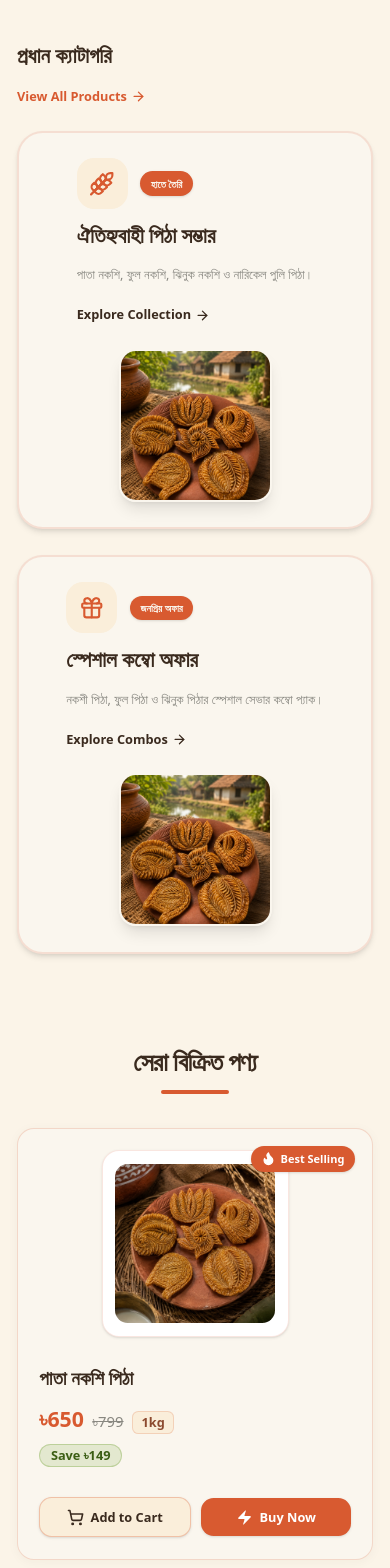
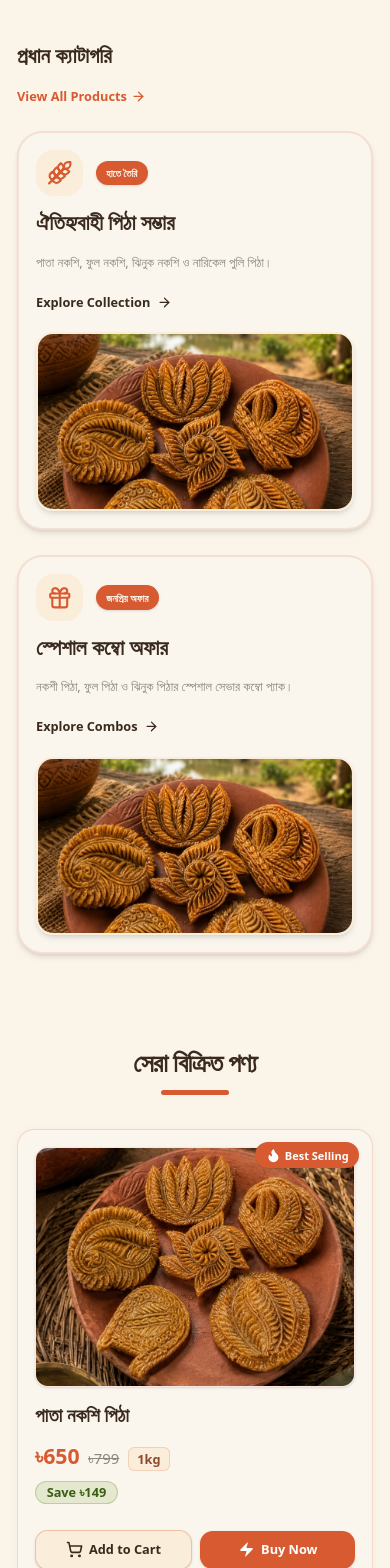
Before and after one commit to mehedi128/aghran-frontend, a React (Vite) app: page / in a window 390 px wide. Shown: the part 1080-2648 px from the top of the page. Built offline with nearby package versions, Linux system fonts and the light colour scheme; no server answers; a web font is replaced by a local one.

Commit message:
Improve responsive layout for Top Selling and Featured Categories sections

```diff
--- a/src/components/home/FeaturedCategories.tsx
+++ b/src/components/home/FeaturedCategories.tsx
@@ -66,13 +66,14 @@ export const FeaturedCategories: React.FC = () => {
           <div
             key={cat.id}
             onClick={() => handleCategoryClick(cat)}
-            className="group relative bg-[#FAF6EE] rounded-3xl p-6 sm:p-8 border-2 border-[#D85A30]/15 hover:border-[#D85A30]/50 shadow-md hover:shadow-2xl transition-all duration-300 cursor-pointer overflow-hidden flex flex-col sm:flex-row items-center justify-between gap-6"
+            className="group relative bg-[#FAF6EE] rounded-3xl p-4 sm:p-6 md:p-8 border-2 border-[#D85A30]/15 hover:border-[#D85A30]/50 shadow-md hover:shadow-2xl transition-all duration-300 cursor-pointer overflow-hidden flex flex-col sm:flex-row items-stretch justify-between gap-5 sm:gap-6 w-full"
             id={`category-card-${cat.id}`}
           >
-            {/* Left Content */}
-            <div className="flex-1 space-y-3 z-10">
+            {/* Content */}
+            <div className="flex-1 space-y-3 z-10 flex flex-col justify-between w-full">
+              <div className="space-y-3">
                 <div className="flex items-center gap-3">
-                <div className="p-3 bg-[#FAEEDA] rounded-2xl group-hover:scale-110 transition-transform">
+                  <div className="p-2.5 sm:p-3 bg-[#FAEEDA] rounded-2xl group-hover:scale-110 transition-transform">
                     {cat.icon}
                   </div>
                   <span className={`${cat.badgeColor} text-[#FAF6EE] text-[10px] font-black uppercase px-2.5 py-1 rounded-full shadow-sm`}>
@@ -86,20 +87,21 @@ export const FeaturedCategories: React.FC = () => {
                   </h3>
                 </div>
 
-              <p className="text-xs text-[#888780] leading-relaxed">
+                <p className="text-xs sm:text-sm text-[#888780] leading-relaxed">
                   {cat.subtitle}
                 </p>
+              </div>
 
               <div className="pt-2 flex items-center gap-4">
-                <span className="text-xs font-black text-[#3A2A1E] group-hover:text-[#D85A30] flex items-center gap-1 group-hover:translate-x-1 transition-all">
+                <span className="text-xs sm:text-sm font-black text-[#3A2A1E] group-hover:text-[#D85A30] flex items-center gap-1.5 group-hover:translate-x-1 transition-all">
                   <span>{cat.id === 'combos' ? 'Explore Combos' : 'Explore Collection'}</span>
                   <ArrowRight className="w-3.5 h-3.5" />
                 </span>
               </div>
             </div>
 
-            {/* Right Thumbnail Image */}
-            <div className="w-36 h-36 sm:w-44 sm:h-44 rounded-2xl overflow-hidden shadow-lg flex-shrink-0 border-2 border-[#FAF6EE] group-hover:scale-105 transition-transform duration-500">
+            {/* Thumbnail Image - Full width banner on mobile, square box on desktop */}
+            <div className="w-full sm:w-44 sm:h-auto md:w-52 aspect-[16/9] sm:aspect-square rounded-2xl overflow-hidden shadow-md flex-shrink-0 border-2 border-[#FAEEDA] group-hover:scale-105 transition-transform duration-500 relative">
               <img
                 src={cat.image}
                 alt={cat.titleEnglish}
--- a/src/components/home/TopSellingCarousel.tsx
+++ b/src/components/home/TopSellingCarousel.tsx
@@ -44,33 +44,33 @@ export const TopSellingCarousel: React.FC = () => {
                 key={product.id}
                 id={`top-seller-card-${product.id}`}
                 onClick={() => navigateTo('product-detail', { slug: product.slug })}
-                className="bg-[#FAF6EE] rounded-2xl border border-[#D85A30]/20 shadow-[0_2px_12px_rgba(58,42,30,0.04)] hover:shadow-lg transition-all duration-300 p-5 sm:p-7 relative flex flex-col sm:flex-row items-center sm:items-stretch gap-6 group hover:border-[#D85A30]/40 cursor-pointer"
+                className="bg-[#FAF6EE] rounded-2xl border border-[#D85A30]/20 shadow-[0_2px_12px_rgba(58,42,30,0.04)] hover:shadow-lg transition-all duration-300 p-4 sm:p-5 md:p-6 relative flex flex-col sm:flex-row items-stretch gap-4 sm:gap-6 group hover:border-[#D85A30]/40 cursor-pointer w-full"
               >
                 {/* Red/Terracotta Pill Badge in Top Right */}
-                <div className="absolute top-4 right-4 bg-[#D85A30] text-white text-[11px] font-bold px-2.5 py-1 rounded-full flex items-center gap-1 shadow-sm z-10">
+                <div className="absolute top-3 right-3 sm:top-4 sm:right-4 bg-[#D85A30] text-white text-[11px] font-bold px-2.5 py-1 rounded-full flex items-center gap-1 shadow-sm z-10">
                   <Flame className="w-3.5 h-3.5 fill-current" />
                   <span>Best Selling</span>
                 </div>
 
-                {/* Left: Product Image */}
+                {/* Product Image - Full Width on Mobile, Clean Square on Desktop */}
                 <div
                   onClick={(e) => {
                     e.stopPropagation();
                     navigateTo('product-detail', { slug: product.slug });
                   }}
-                  className="w-44 h-44 sm:w-56 sm:h-56 flex-shrink-0 flex items-center justify-center p-3 rounded-2xl bg-white border border-[#D85A30]/15 cursor-pointer overflow-hidden shadow-sm"
+                  className="w-full sm:w-48 md:w-56 sm:flex-shrink-0 aspect-[4/3] sm:aspect-square rounded-xl sm:rounded-2xl bg-white border border-[#D85A30]/15 cursor-pointer overflow-hidden shadow-sm relative"
                 >
                   <img
                     src={product.images[0]}
                     alt={product.nameEnglish}
-                    className="w-full h-full object-cover rounded-xl group-hover:scale-105 transition-transform duration-300"
+                    className="w-full h-full object-cover group-hover:scale-105 transition-transform duration-500"
                     referrerPolicy="no-referrer"
                   />
                 </div>
 
-                {/* Right: Product Details & Actions */}
+                {/* Product Details & Actions - Full Width Content */}
                 <div className="flex-1 flex flex-col justify-between w-full">
-                  <div className="pt-1 pr-20 sm:pr-24">
+                  <div className="pt-0 sm:pt-1 pr-0 sm:pr-24">
                     <h3
                       onClick={(e) => {
                         e.stopPropagation();
@@ -106,13 +106,13 @@ export const TopSellingCarousel: React.FC = () => {
                   </div>
 
                   {/* Action Buttons: Add to Cart & Buy Now */}
-                  <div className="mt-5 flex items-center gap-2.5 pt-2 flex-wrap sm:flex-nowrap">
+                  <div className="mt-4 sm:mt-5 flex items-center gap-2 pt-2 w-full">
                     <button
                       onClick={(e) => {
                         e.stopPropagation();
                         addToCart(product, displayVariant, 1, true);
                       }}
-                      className="flex-1 inline-flex items-center justify-center gap-1.5 px-4 py-2.5 rounded-xl bg-[#FAEEDA] hover:bg-[#D85A30] text-[#3A2A1E] hover:text-white border border-[#D85A30]/30 font-bold text-xs sm:text-sm transition-all shadow-sm active:scale-[0.98]"
+                      className="flex-1 inline-flex items-center justify-center gap-1.5 px-3 sm:px-4 py-2.5 rounded-xl bg-[#FAEEDA] hover:bg-[#D85A30] text-[#3A2A1E] hover:text-white border border-[#D85A30]/30 font-bold text-xs sm:text-sm transition-all shadow-sm active:scale-[0.98]"
                       title="Add to cart"
                     >
                       <ShoppingCart className="w-4 h-4 stroke-[2.2]" />
@@ -124,7 +124,7 @@ export const TopSellingCarousel: React.FC = () => {
                         e.stopPropagation();
                         buyNow(product, displayVariant, 1);
                       }}
-                      className="flex-1 inline-flex items-center justify-center gap-1.5 px-4 py-2.5 rounded-xl bg-[#D85A30] hover:bg-[#C14B24] text-white font-bold text-xs sm:text-sm transition-all shadow-sm hover:shadow active:scale-[0.98]"
+                      className="flex-1 inline-flex items-center justify-center gap-1.5 px-3 sm:px-4 py-2.5 rounded-xl bg-[#D85A30] hover:bg-[#C14B24] text-white font-bold text-xs sm:text-sm transition-all shadow-sm hover:shadow active:scale-[0.98]"
                       title="Buy now directly"
                     >
                       <Zap className="w-4 h-4 fill-white stroke-none" />
```
Lines whose indentation alone changed are shown as unchanged.
